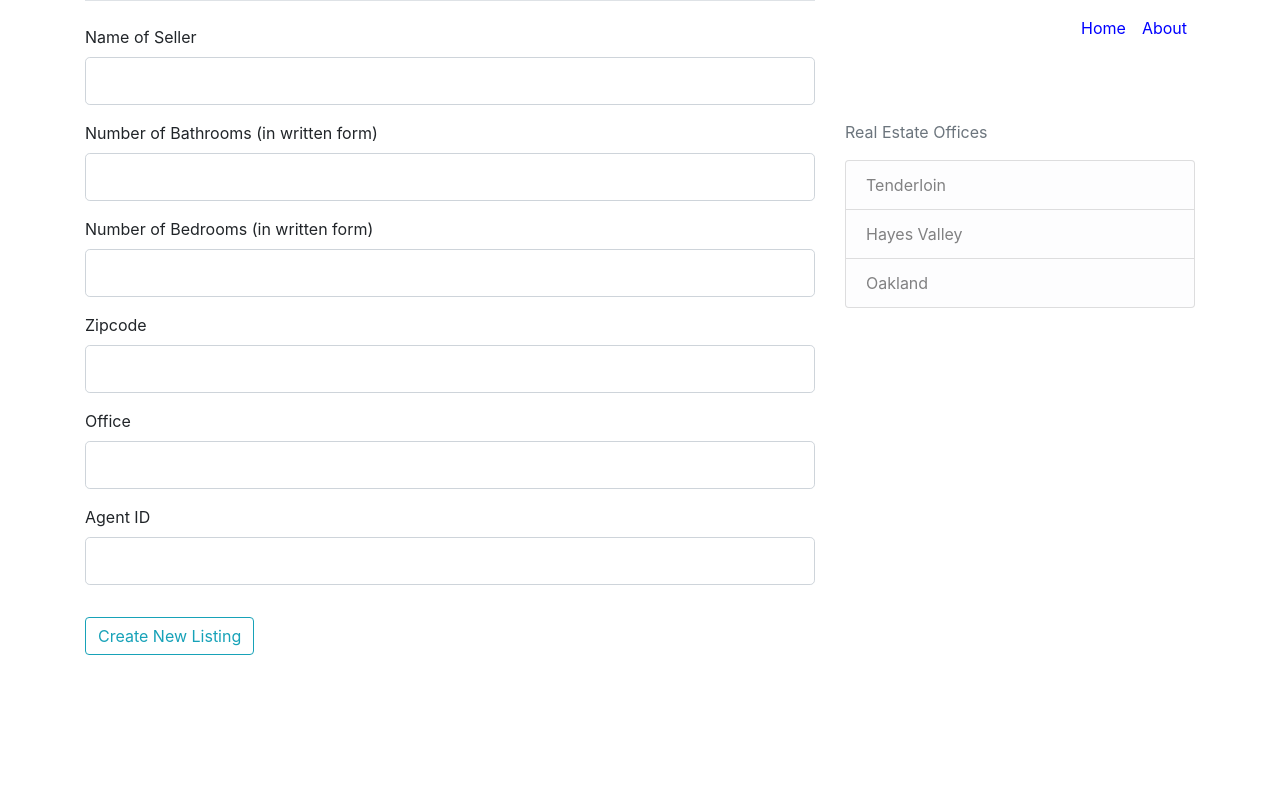
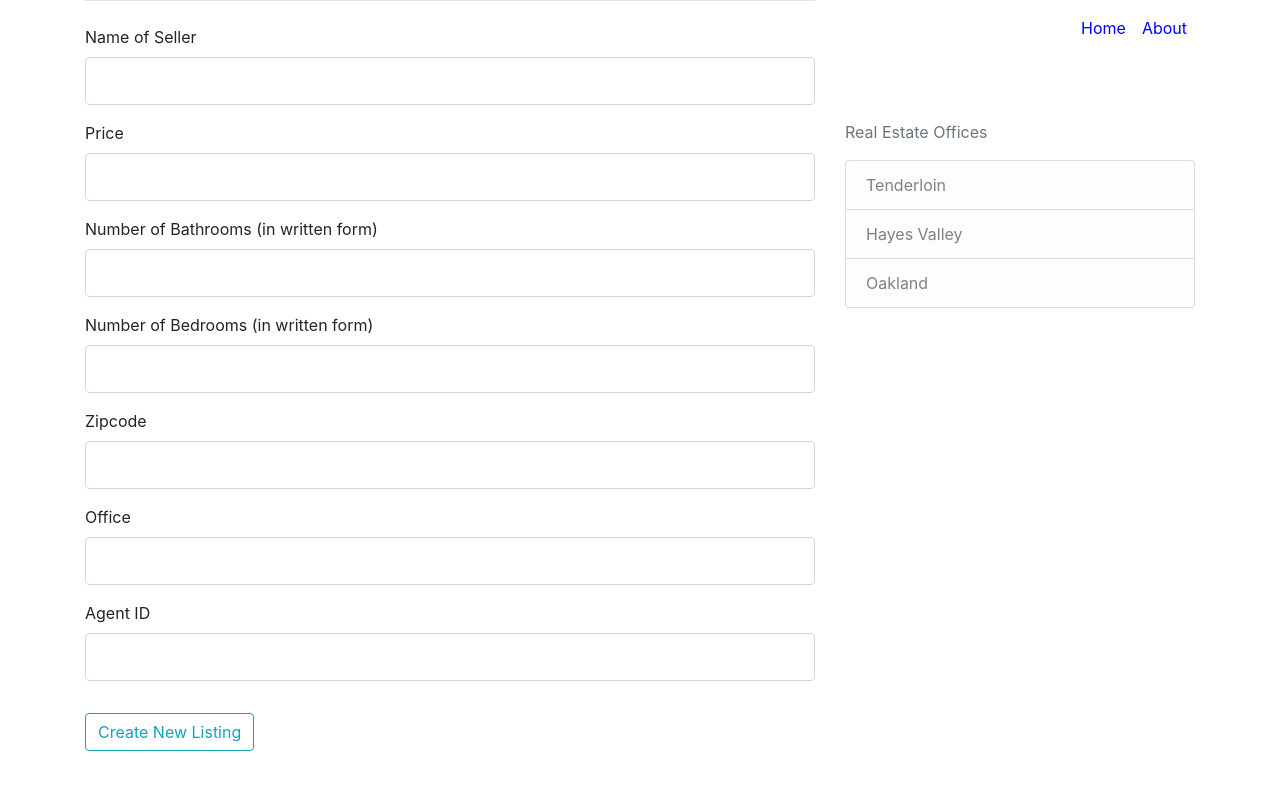
Before and after one commit to cesar-ca/real_estate, a Flask app: page /new_listing in a window 1280 px wide. Run offline with Flask 2, Linux system fonts and the light colour scheme; some libraries are stand-ins or nearby versions.

Commit message:
🗃 succesful insertion of data!

```diff
--- a/real_estate/forms.py
+++ b/real_estate/forms.py
@@ -8,7 +8,7 @@ from real_estate.models import Agent
 
 class ListingForm(FlaskForm):
     seller = StringField('Name of Seller', validators=[DataRequired()])
-    #price = StringField('Price', validators=[DataRequired()])
+    price = StringField('Price', validators=[DataRequired()])
     bedrooms = StringField('Number of Bedrooms (in written form)', validators=[DataRequired()])
     bathrooms = StringField('Number of Bathrooms (in written form)', validators=[DataRequired()])
     zipcode = StringField('Zipcode', validators=[DataRequired()])
--- a/real_estate/routes.py
+++ b/real_estate/routes.py
@@ -18,8 +18,8 @@ def about():
 def new_listing():
     form = ListingForm()
     if form.validate_on_submit():
-        listing = Listing(seller=form.seller.data, bedrooms=form.bedrooms.data, bathrooms=form.bathrooms.data, zipcode=form.zipcode.data, office=form.office.data, agent_id=form.agent_id.data)
-        #listing = Listing(seller=form.seller.data, price=form.price.data, bedrooms=form.bedrooms.data, bathrooms=form.bathrooms.data, zipcode=form.zipcode.data, office=form.office.data, agent_id=form.agent_id.data)
+        #listing = Listing(seller=form.seller.data, bedrooms=form.bedrooms.data, bathrooms=form.bathrooms.data, zipcode=form.zipcode.data, office=form.office.data, agent_id=form.agent_id.data)
+        listing = Listing(seller=form.seller.data, price=form.price.data, bedrooms=form.bedrooms.data, bathrooms=form.bathrooms.data, zipcode=form.zipcode.data, office=form.office.data, agent_id=form.agent_id.data)
         db.session.add(listing)
         db.session.commit()
         flash('The listing has been created!', 'success')
--- a/real_estate/templates/about.html
+++ b/real_estate/templates/about.html
@@ -9,7 +9,7 @@
     <h1>About Page</h1>
     <p>
         seller = db.Column(db.String(100), nullable=False)<br />
-        #price = StringField('Price', validators=[DataRequired()])<br />
+        price = StringField('Price', validators=[DataRequired()])<br />
         date = db.Column(db.DateTime, nullable=False, default=datetime.utcnow)<br />
         bedrooms = db.Column(db.String(100), nullable=False)<br />
         bathrooms = db.Column(db.String(100), nullable=False)<br />
--- a/real_estate/templates/create_listing.html
+++ b/real_estate/templates/create_listing.html
@@ -22,6 +22,19 @@
                     </div>
                 {% else %}
                     {{ form.seller(class="form-control form-control-lg") }}
+                {% endif %}
+            </div>
+            <div class="form-group">
+                {{ form.price.label(class="form-control-label") }}
+                {% if form.price.errors %}
+                    {{ form.price(class="form-control form-control-lg is-invalid") }}
+                    <div class="invalid-feedback">
+                        {% for error in form.price.errors %}
+                            <span>{{ error }}</span>
+                        {% endfor %}
+                    </div>
+                {% else %}
+                    {{ form.price(class="form-control form-control-lg") }}
                 {% endif %}
             </div>
             <div class="form-group">
```
Also changed, not shown: real_estate/site.db.
